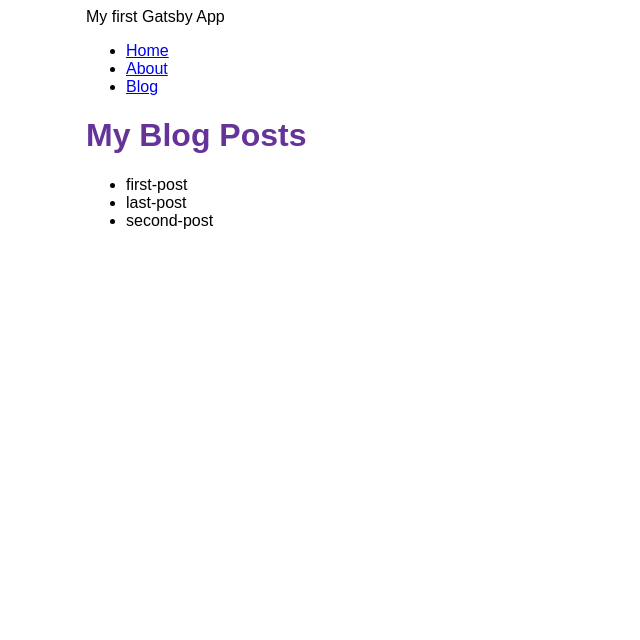
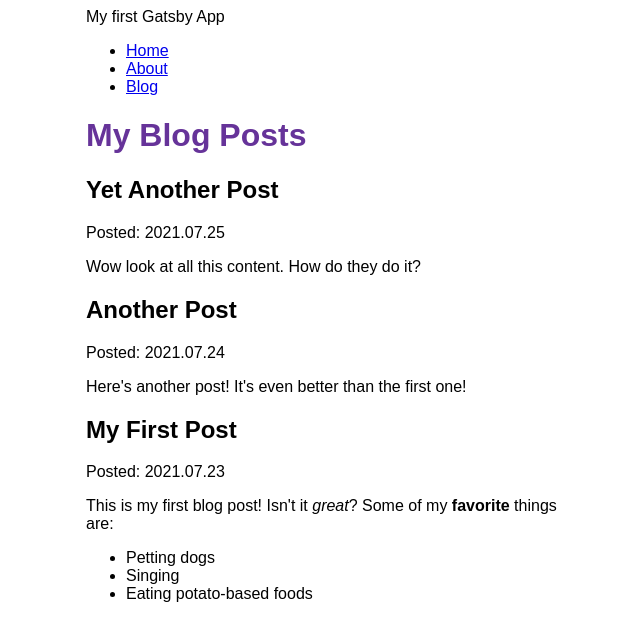
Before and after one commit to jean-colombel/my-first-gatsby-site, a Gatsby site: page /blog in a window 1280 px wide. Shown: the whole page, without its empty margins (304-944 px from the left). Built offline with nearby package versions, Linux system fonts and the light colour scheme; Gatsby itself is replaced by a stand-in of ours.

Commit message:
Part 5 done

```diff
--- a/blog/first-post.mdx
+++ b/blog/first-post.mdx
@@ -0,0 +1,9 @@
+---
+title: "My First Post"
+date: "2021-07-23"
+---
+This is my first blog post! Isn't it *great*?
+Some of my **favorite** things are:
+* Petting dogs
+* Singing
+* Eating potato-based foods
--- a/blog/last-post.mdx
+++ b/blog/last-post.mdx
@@ -0,0 +1,5 @@
+---
+title: "Another Post"
+date: "2021-07-24"
+---
+Here's another post! It's even better than the first one!
--- a/blog/second-post.mdx
+++ b/blog/second-post.mdx
@@ -0,0 +1,5 @@
+---
+title: "Yet Another Post"
+date: "2021-07-25"
+---
+Wow look at all this content. How do they do it?
--- a/gatsby-config.js
+++ b/gatsby-config.js
@@ -13,5 +13,6 @@ module.exports = {
         path: `${__dirname}/blog`,
       }
     },
+    "gatsby-plugin-mdx",
   ],
 }
--- a/package.json
+++ b/package.json
@@ -15,8 +15,11 @@
     "clean": "gatsby clean"
   },
   "dependencies": {
+    "@mdx-js/mdx": "^1.6.22",
+    "@mdx-js/react": "^1.6.22",
     "gatsby": "^4.18.0",
     "gatsby-plugin-image": "^2.18.0",
+    "gatsby-plugin-mdx": "^3.18.0",
     "gatsby-plugin-sharp": "^4.18.0",
     "gatsby-source-filesystem": "^4.18.0",
     "react": "^18.1.0",
--- a/src/pages/blog.js
+++ b/src/pages/blog.js
@@ -1,31 +1,40 @@
 import * as React from 'react'
 import Layout from '../components/layout'
 import { graphql } from 'gatsby'
+import { MDXRenderer } from 'gatsby-plugin-mdx'
 
 const BlogPage = ({ data }) => {
   return (
     <Layout pageTitle="My Blog Posts">
-      <ul>
       {
-        data.allFile.nodes.map(node => (
-          <li key={node.name}>
-            {node.name}
-          </li>
+        data.allMdx.nodes.map((node) => (
+          <article key={node.id}>
+            <h2>{node.frontmatter.title}</h2>
+            <p>Posted: {node.frontmatter.date}</p>
+            <MDXRenderer>
+              {node.body}
+            </MDXRenderer>
+          </article>
         ))
       }
-      </ul>
     </Layout>
   )
 }
 
 export const query = graphql`
   query {
-    allFile(filter: {sourceInstanceName: {eq: "blog"}}) {
+    allMdx(sort: {fields: frontmatter___date, order: DESC}) {
       nodes {
-        name
+        frontmatter {
+          date(formatString: "YYYY.MM.DD")
+          title
+        }
+        body
+        id
       }
     }
   }
+
 `
 
 export default BlogPage
```
Also changed, not shown: 1 other file.
